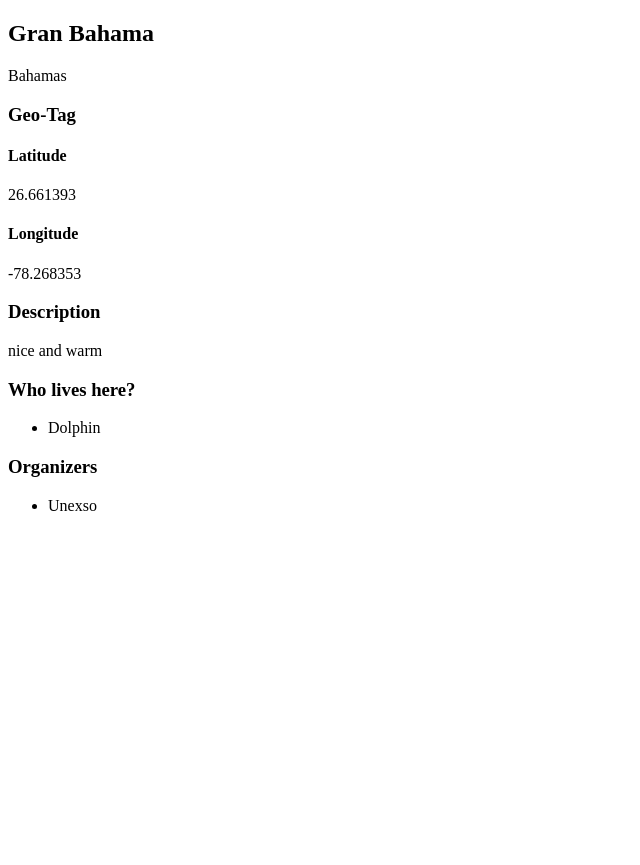
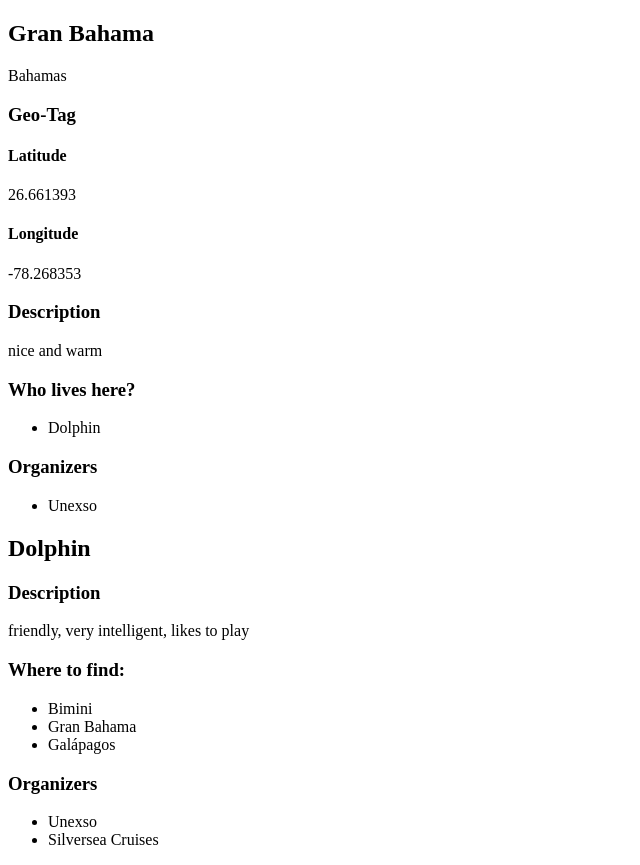
Before and after one commit to irenepapaspyratos/wild-at-dive, a Next.js app: page / in a window 1280 px wide. Shown: the whole page, without its empty margins (0-640 px from the left). Before the commit the page ends 800 px from the top, so only its background shows below. Built offline with nearby package versions, Linux system fonts and the light colour scheme.

Commit message:
Create Animal-component, add it to app, display single animal

```diff
--- a/pages/index.js
+++ b/pages/index.js
@@ -1,7 +1,8 @@
 import PropTypes from 'prop-types';
 
+import getStaticData from '../src/services/get-staticData';
 import Spot from '../src/components/Spot/Spot';
-import getStaticData from '../src/services/get-staticData';
+import Animal from '../src/components/Animal/Animal';
 
 export function getStaticProps() {
 	const spots = getStaticData('spots');
@@ -12,7 +13,12 @@ export function getStaticProps() {
 }
 
 export default function Home({ spots, animals, organizers }) {
-	return <Spot spot={{ ...spots[1] }} animals={animals} organizers={organizers} />;
+	return (
+		<>
+			<Spot spot={{ ...spots[1] }} animals={animals} organizers={organizers} />
+			<Animal spots={spots} animal={{ ...animals[0] }} organizers={organizers} />
+		</>
+	);
 }
 
 Home.propTypes = {
--- /dev/null
+++ b/src/components/Animal/Animal.jsx
@@ -0,0 +1,48 @@
+import PropTypes from 'prop-types';
+
+export default function Spot({ spots, animal, organizers }) {
+	return (
+		<article>
+			<header>
+				<h2>{animal.name}</h2>
+			</header>
+
+			<section>
+				<h3>Description</h3>
+				<p>{animal.description}</p>
+			</section>
+
+			<section>
+				<h3>Where to find:</h3>
+				<ul>
+					{spots
+						.filter(spot => {
+							return animal.spots.includes(spot.name) && spot.name;
+						})
+						.map(spot => {
+							return <li key={spot.id}>{spot.name}</li>;
+						})}
+				</ul>
+			</section>
+
+			<section>
+				<h3>Organizers</h3>
+				<ul>
+					{organizers.map(organizer => {
+						let varloc = false;
+						organizer.spots.forEach(location => {
+							varloc = location.animals.includes(animal.name);
+						});
+						return varloc && <li key={organizer.id}>{organizer.name}</li>;
+					})}
+				</ul>
+			</section>
+		</article>
+	);
+}
+
+Spot.propTypes = {
+	spots: PropTypes.array,
+	animal: PropTypes.object,
+	organizers: PropTypes.array,
+};
```
